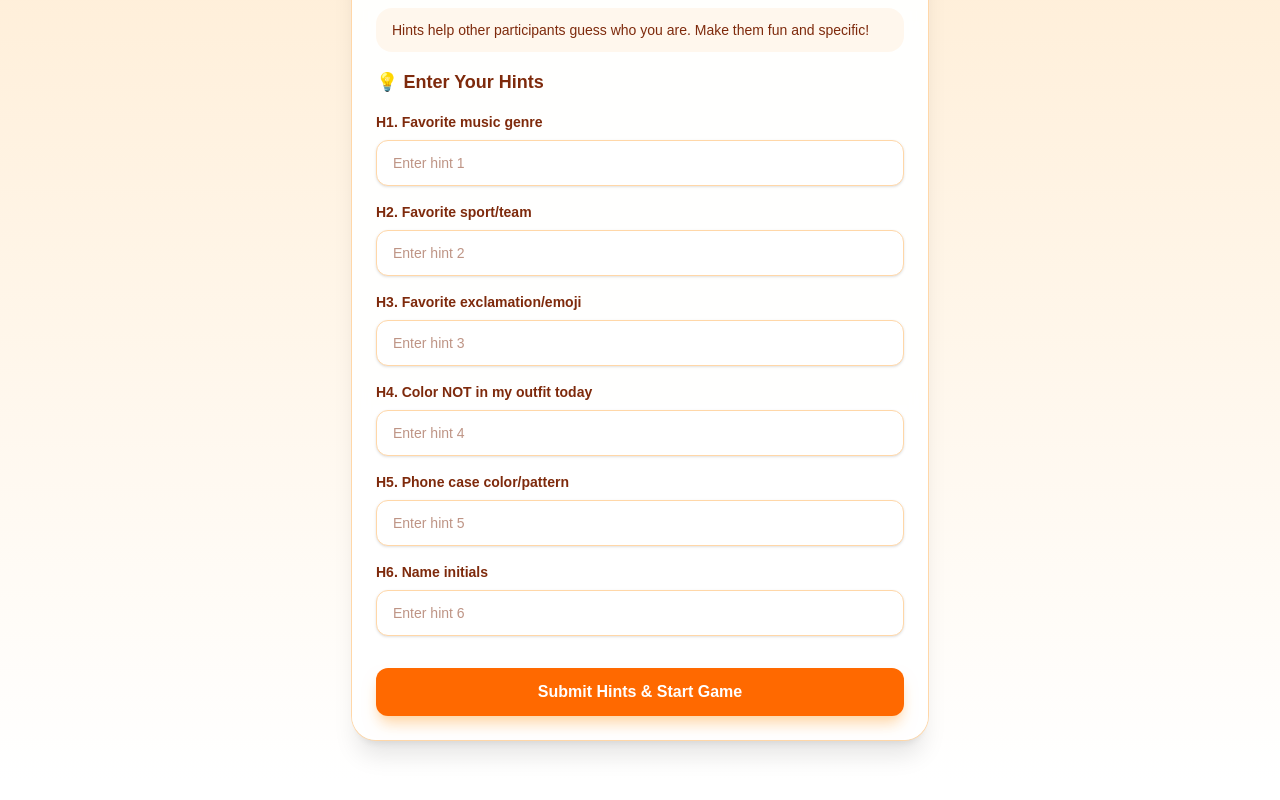
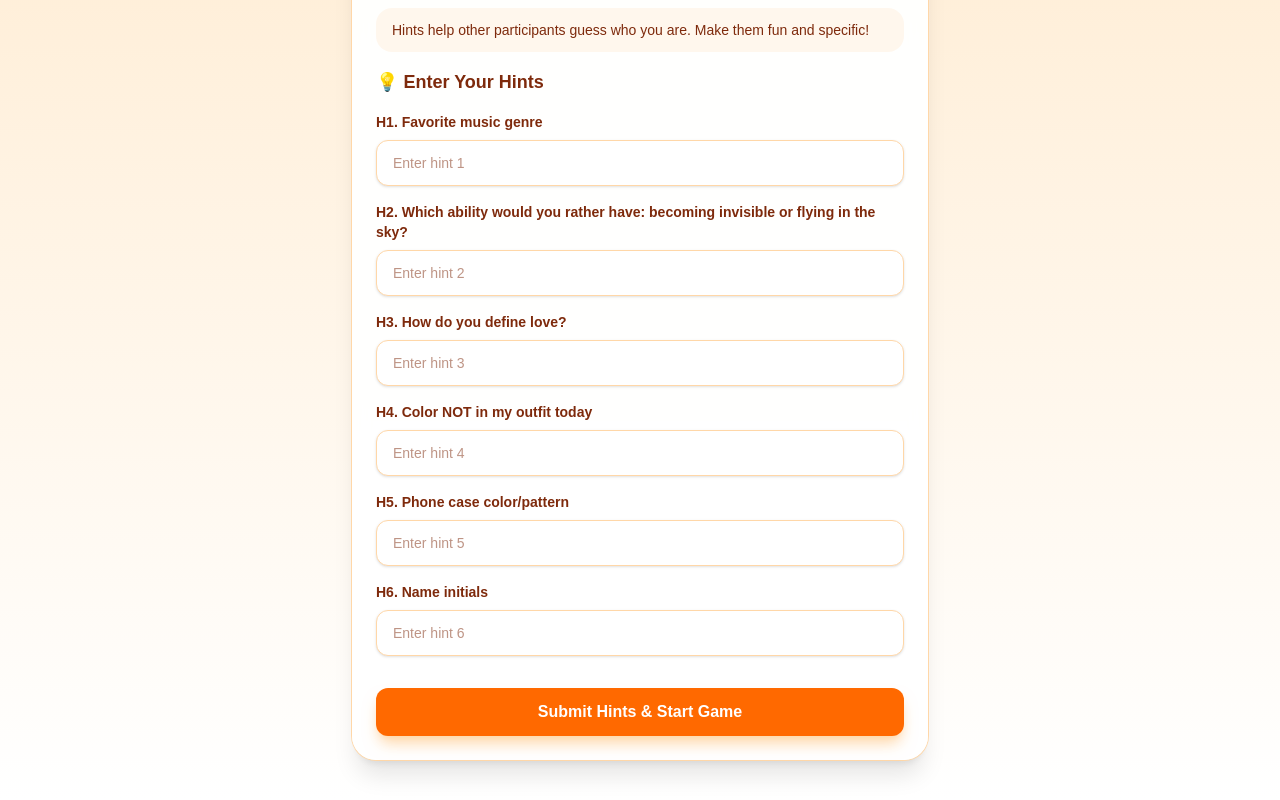
Before and after one commit to Happ11quokka/koplegame, a Next.js app: page / in a window 1280 px wide. Shown: the part 1029-1829 px from the top of the page. Built offline with nearby package versions, Linux system fonts and the light colour scheme.

Commit message:
|FIX| Question h2. h3.

```diff
--- a/src/app/page.tsx
+++ b/src/app/page.tsx
@@ -18,8 +18,8 @@ export default function HomePage() {
 
   const hintLabels = [
     "H1. Favorite music genre",
-    "H2. Favorite sport/team",
-    "H3. Favorite exclamation/emoji",
+    "H2. Which ability would you rather have: becoming invisible or flying in the sky?",
+    "H3. How do you define love? ",
     "H4. Color NOT in my outfit today",
     "H5. Phone case color/pattern",
     "H6. Name initials",
```
